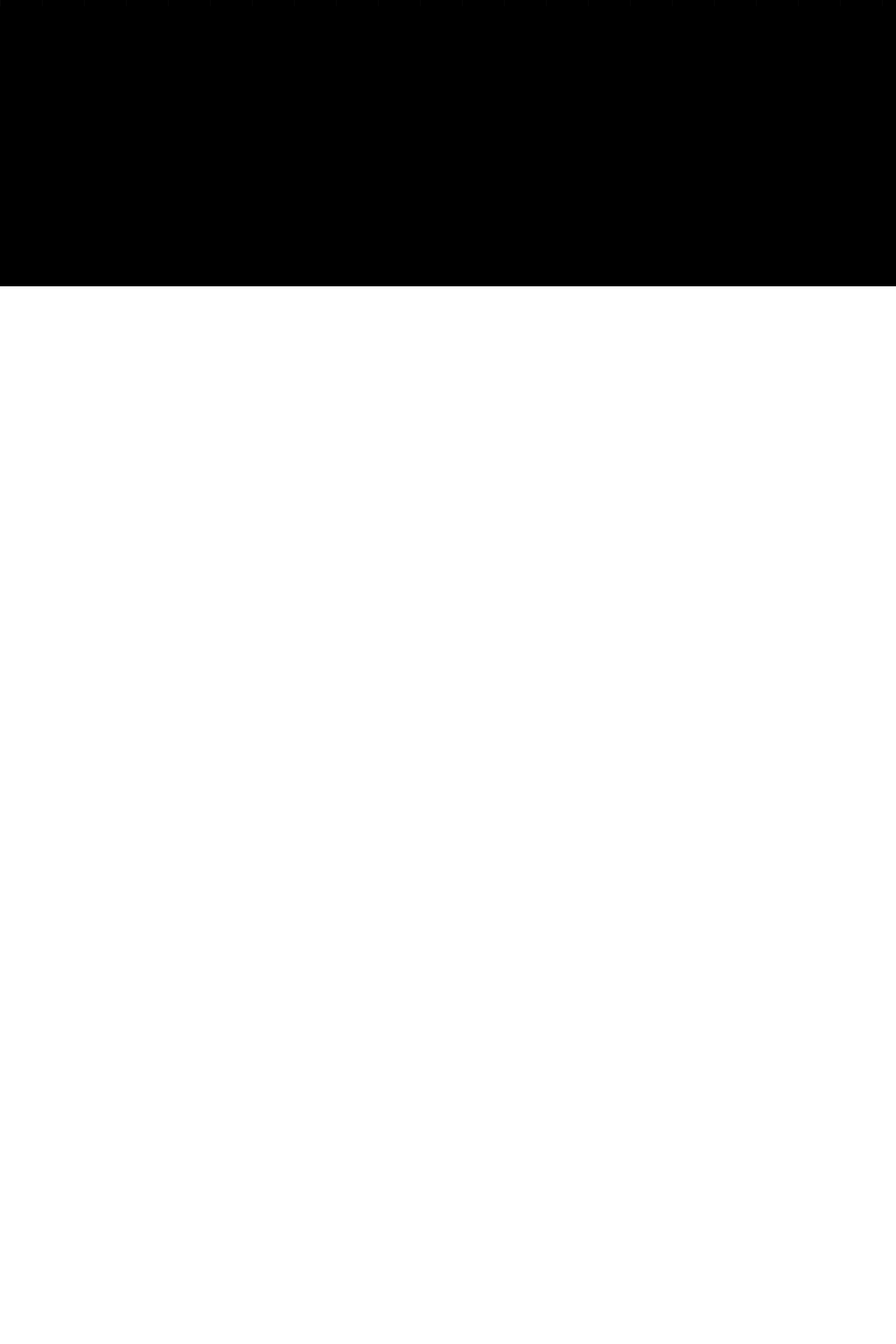
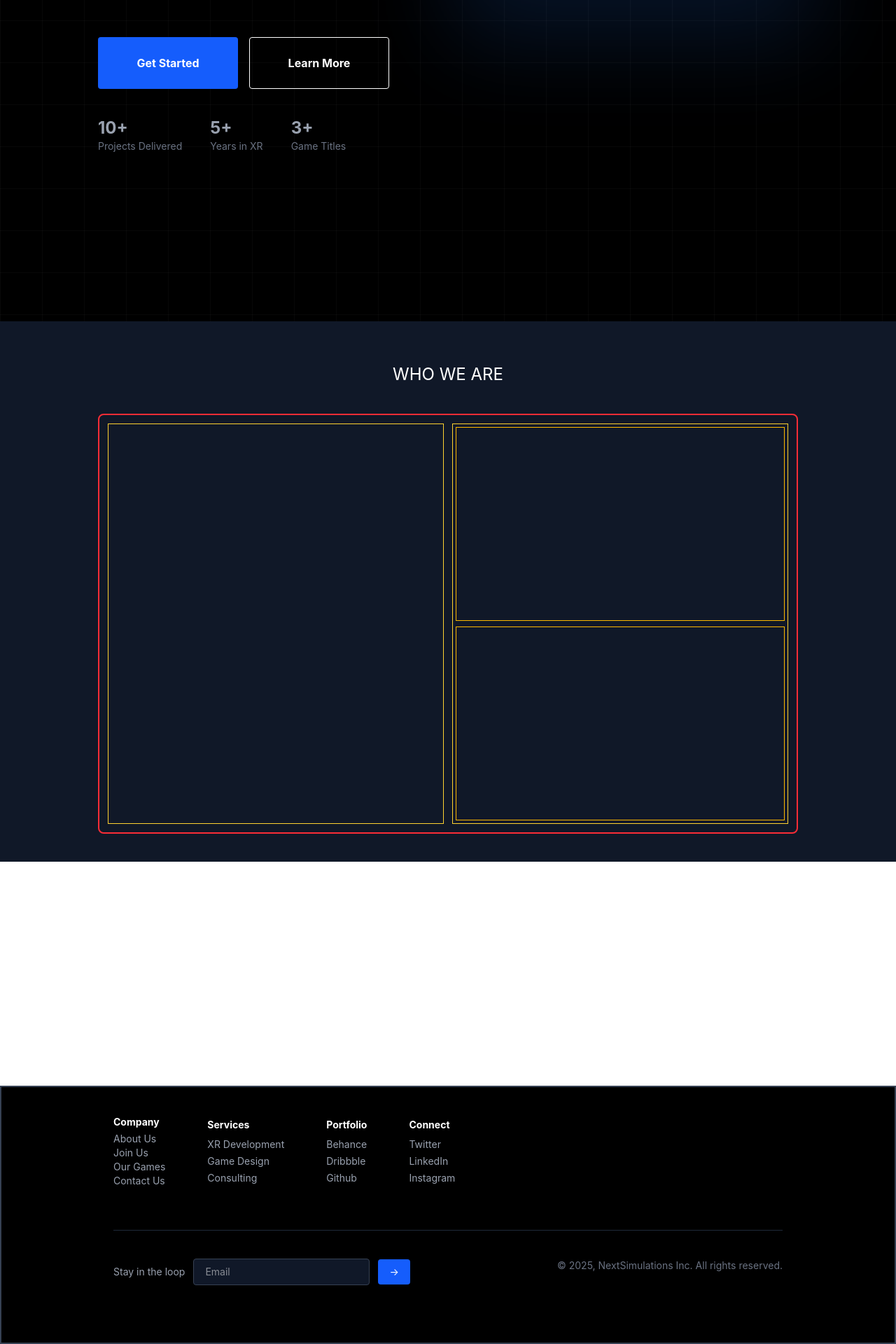
Before and after one commit to Tobadave/RENDER, a React (Vite) app: page / in a window 1280 px wide. Shown: the part 731-2651 px from the top of the page at 70% size. Before the commit the page ends 1140 px from the top, so only its background shows below. Built offline with nearby package versions, Linux system fonts and the light colour scheme; grey boxes are pictures that could not be loaded.

Commit message:
added more layouts

```diff
--- a/src/components/Footer.jsx
+++ b/src/components/Footer.jsx
@@ -1,10 +1,68 @@
 import React from 'react'
+import { FOOTER } from '../constants'
 
 const Footer = () => {
   return (
-    <div className='bg-black h-[50vh]'>
-      Footer
-    </div>
+    <footer className='bg-black text-white px-40 py-10 flex flex-col gap-10 border-gray-700 border-2'>
+
+      {/* Top — Link Columns */}
+      {/* <section className='flex flex-row'> */}
+
+
+        <div className='flex gap-2 flex-row justify-between border-b border-gray-800 pb-15 '>
+
+
+
+          {/* links */}
+          <div className='flex flex-2/3 gap-15'>
+          {FOOTER.columns.map((col) => (
+
+            <div key={col.label} className='flex flex-col justify-evenly'>
+              <p className='font-bold text-white text-sm mb-1 w-fit'>{col.label}</p>
+
+              {col.links.map((link) => (
+                <a key={link.label} href={link.href}
+                  className='text-gray-400 text-sm hover:text-white transition duration-200 w-fit'>
+                  {link.label}
+                </a>
+              ))}
+            </div>
+          ))}
+          </div>
+
+          {/* right side */}
+          <div className='flex flex-1/3'>
+
+          </div>
+        </div>
+
+        {/* <div className='flex flex-1/3'>
+          <p>hello world</p>
+        </div>
+      </section> */}
+
+      {/* Bottom — Copyright + Email */}
+      <div className='flex flex-row justify-between md:h-20 items-start'>
+
+        {/* Email signup */}
+        <div className='flex items-center gap-3'>
+          <p className='text-gray-400 text-sm'>Stay in the loop</p>
+          <input
+            type='email'
+            placeholder='Email'
+            className='bg-gray-900 border border-gray-700 text-white text-sm px-4 py-2 rounded-sm outline-none focus:border-blue-500 transition duration-200'
+          />
+          <button className='bg-blue-600 text-white px-4 py-2 text-sm rounded-sm hover:bg-blue-800 transition duration-200'>
+            →
+          </button>
+        </div>
+
+        {/* Copyright */}
+        <p className='text-gray-500 text-sm'>{FOOTER.copyright}</p>
+
+      </div>
+
+    </footer>
   )
 }
 
--- a/src/components/Navbar.jsx
+++ b/src/components/Navbar.jsx
@@ -4,7 +4,7 @@ import { NAV_LINKS } from '../constants'
 
 const Navbar = () => {
   return (
-    <nav className="flex gap-6 p-4 h-25 items-center bg-black text-white text-lg justify-between md:px-20">
+    <nav className="flex gap-6 p-4 h-25 items-center bg-black text-white text-lg justify-between md:px-20 border border-gray-800">
       <div className='flex font-extrabold'>
         NextSimulations
       </div>
@@ -14,7 +14,7 @@ const Navbar = () => {
           <Link
             key={link.path}
             to={link.path}
-            className='relative text-white group transition-colors duration-200 hover:text-blue-500'
+            className='relative text-white group hover:text-blue-500'
           >
             {link.label}
             {/* Underline animation */}
--- a/src/constants.js
+++ b/src/constants.js
@@ -20,3 +20,42 @@ export const HERO_STATS = [
   { value: '5+', label: 'Years in XR' },
   { value: '3+', label: 'Game Titles' },
 ]
+
+export const FOOTER = {
+  copyright: "© 2025, NextSimulations Inc. All rights reserved.",
+  columns: [
+    {
+      label: "Company",
+      links: [
+        { label: "About Us", href: "/about" },
+        { label: "Join Us", href: "/join" },
+        { label: "Our Games", href: "/games" },
+        { label: "Contact Us", href: "/contact" },
+      ],
+    },
+    {
+      label: "Services",
+      links: [
+        { label: "XR Development", href: "#" },
+        { label: "Game Design", href: "#" },
+        { label: "Consulting", href: "#" },
+      ],
+    },
+    {
+      label: "Portfolio",
+      links: [
+        { label: "Behance", href: "#" },
+        { label: "Dribbble", href: "#" },
+        { label: "Github", href: "#" },
+      ],
+    },
+    {
+      label: "Connect",
+      links: [
+        { label: "Twitter", href: "#" },
+        { label: "LinkedIn", href: "#" },
+        { label: "Instagram", href: "#" },
+      ],
+    },
+  ],
+}
--- a/src/index.css
+++ b/src/index.css
@@ -8,3 +8,27 @@
 .animate-glow {
   animation: pulse-glow 8s ease-in-out infinite;
 }
+
+.btn-track {
+  position: relative;
+  overflow: hidden;
+}
+
+.btn-track::after {
+  content: '';
+  position: absolute;
+  width: 100px;
+  height: 100px;
+  background: radial-gradient(circle, rgba(255,255,255,0.15) 0%, transparent 70%);
+  border-radius: 50%;
+  transform: translate(-50%, -50%);
+  left: var(--x, 50%);
+  top: var(--y, 50%);
+  opacity: 0;
+  transition: opacity 0.2s;
+  pointer-events: none;
+}
+
+.btn-track:hover::after {
+  opacity: 1;
+}
--- a/src/pages/Home.jsx
+++ b/src/pages/Home.jsx
@@ -3,45 +3,58 @@ import { HERO_SECTION, HERO_STATS } from '../constants'
 import heroVideo from '../media/testvideo.mp4'
 import CountUp from 'react-countup'
 
+
+const handleMouseMove = (e) => {
+  const rect = e.currentTarget.getBoundingClientRect()
+  e.currentTarget.style.setProperty('--x', `${e.clientX - rect.left}px`)
+  e.currentTarget.style.setProperty('--y', `${e.clientY - rect.top}px`)
+}
 const Home = () => {
   return (
     <>
+    {/* TOP HERO SECTION */}
+    <section className=''>
       <section className='
-        relative flex flex-row items-center min-h-[80vh] bg-black px-35 overflow-visible
+        relative flex flex-row items-center py-60 min-h-[50vh] bg-black px-35 overflow-visible
         bg-[linear-gradient(rgba(255,255,255,0.03)_1px,transparent_1px),linear-gradient(90deg,rgba(255,255,255,0.03)_1px,transparent_1px)]
         bg-size-[60px_60px]
       '>
 
         {/* Background orb glow */}
-        <div className='absolute top-20 left-20 w-72 h-72 bg-blue-600 rounded-full blur-[120px] opacity-20 -z-10' />
+        <div className='absolute top-20 left-20 w-30 h-30 bg-blue-600 rounded-full blur-[10px] opacity-10 z-10' />
 
         {/* LEFT SECTION */}
         <div className='w-1/2 flex flex-col items-start text-left text-white'>
 
           {/* Badge */}
-          <span className='text-blue-400 border border-blue-400 rounded-full px-4 py-1 text-sm mb-6'>
-            XR & Game Design Studio
+          <span className='text-blue-400 border border-blue-600 rounded-full px-4 py-1 text-[11px] mb-10'>
+          Leading XR | Game Design Studio
           </span>
 
-          <h1 className='text-6xl font-bold mb-6 leading-tight'>{HERO_SECTION.headline}</h1>
-          <p className='text-lg text-gray-400 max-w-xl mb-8'>{HERO_SECTION.subtext}</p>
+          <h1 className='text-6xl font-bold mb-3 leading-tight'>{HERO_SECTION.headline}</h1>
+          <p className='text-lg text-gray-400 max-w-xl mb-2'>{HERO_SECTION.subtext}</p>
 
           {/* Buttons */}
-          <div className='flex gap-4 font-semibold'>
-            <button className='bg-blue-600 text-white px-10 py-5 rounded-sm hover:cursor-pointer hover:bg-blue-800 duration-200'>
+          <div className='flex gap-4 font-bold mt-12'>
+            <button
+              onMouseMove={handleMouseMove}
+              className='btn-track bg-blue-600 text-white md:w-50 px-10 py-6 rounded-sm hover:cursor-pointer hover:bg-blue-800'>
               {HERO_SECTION.cta}
             </button>
-            <button className='border border-blue-600 text-blue-600 px-10 py-5 rounded-sm hover:cursor-pointer hover:bg-blue-600 hover:text-white duration-200'>
+
+            <button
+              onMouseMove={handleMouseMove}
+              className='btn-track border border-white md:w-50 text-white px-10 py-6 rounded-sm hover:cursor-pointer duration-200'>
               {HERO_SECTION.ctaSecondary}
             </button>
           </div>
 
           {/* Stats */}
-          <div className='flex gap-10 mt-18'>
+          <div className='flex gap-10 mt-10'>
             {HERO_STATS.map((stat) => (
               <div key={stat.label}>
                 <span className='text-gray-400 font-bold text-2xl'>{stat.value}</span>
-                <p className='text-gray-400 text-sm'>{stat.label}</p>
+                <p className='text-gray-500 text-sm'>{stat.label}</p>
               </div>
             ))}
           </div>
@@ -70,9 +83,31 @@ const Home = () => {
         </div>
 
       </section>
-      <section className=''>
+
+      <section className='min-h-[50vh] bg-gray-900 px-35 text-white py-10'>
+        <p className='items-center flex justify-center pt-5 pb-10 text-2xl'>WHO WE ARE</p>
+
+        <div className='border-red-500 border-2 rounded-lg h-150 grid grid-cols-2 p-3 gap-3'>
+            <div className='grid border border-amber-300'>
+
+            </div>
+            <div className='grid grid-rows-2 gap-2 p-1 border border-amber-300'>
+              <div className='grid border border-amber-400'>
+
+              </div>
+              <div className='grid border border-amber-400'>
+
+              </div>
+
+            </div>
+        </div>
+      </section>
+
+      <section className='min-h-[40vh] bg-white px-35 text-white py-5'>
 
       </section>
+
+    </section>
     </>
   )
 }
```
